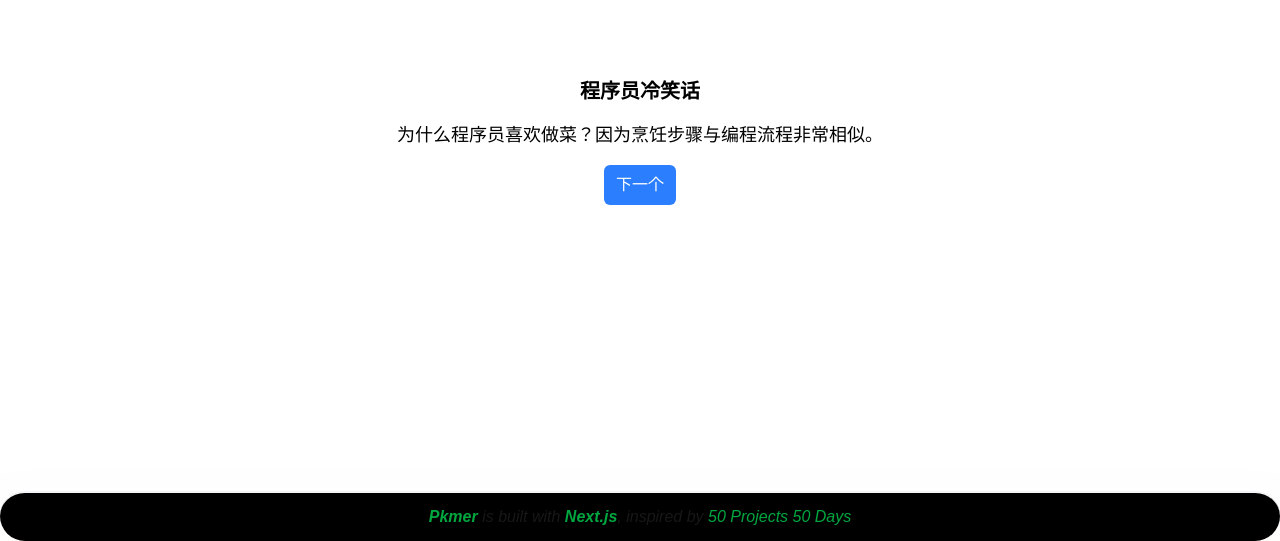
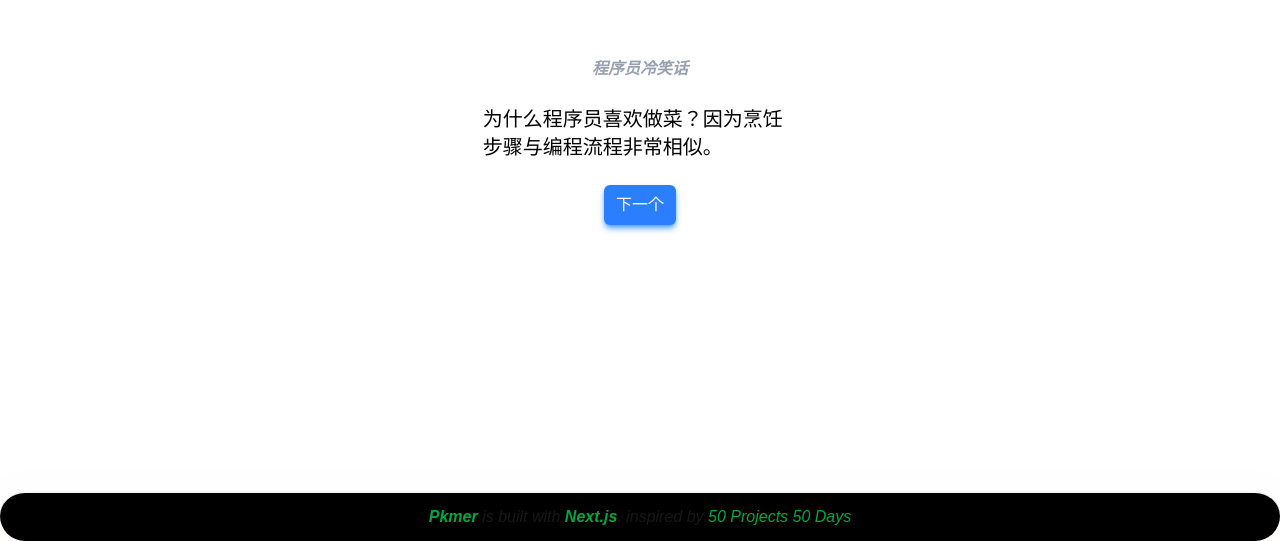
Before and after one commit to upangka/50days50projectsUseNextJs, a Next.js app: page /jokes in a window 1280 px wide. Shown: the part 259-800 px from the top of the page. Built offline with nearby package versions, Linux system fonts and the light colour scheme.

Commit message:
feat(jokes): 优化样式

```diff
--- a/src/app/(cases)/jokes/_components/button.tsx
+++ b/src/app/(cases)/jokes/_components/button.tsx
@@ -12,7 +12,7 @@ export const Button: React.FC<ButtonProps> = ({ children }) => {
 
   return (
     <button
-      className='rounded-md bg-blue-500 px-3 py-2 text-white hover:scale-105 hover:bg-blue-700'
+      className='rounded-md bg-blue-500 px-3 py-2 text-white shadow-md shadow-blue-400 hover:scale-105 hover:bg-blue-700'
       onClick={handleClick}
     >
       {children}
--- a/src/app/(cases)/jokes/page.tsx
+++ b/src/app/(cases)/jokes/page.tsx
@@ -6,9 +6,9 @@ export default async function JokesPage() {
 
   return (
     <section className='flex h-screen w-screen flex-col items-center justify-center'>
-      <div className='flex w-1/2 flex-col items-center justify-center gap-4 rounded-lg bg-white px-3 py-5 shadow-md shadow-white'>
-        <h1 className='text-xl font-bold text-black'>程序员冷笑话</h1>
-        <p className='px-11 text-lg text-black'>{joke.joke}</p>
+      <div className='flex w-1/3 flex-col items-center justify-center gap-6 rounded-lg bg-white px-3 py-5 shadow-md shadow-white'>
+        <h1 className='text-md font-bold text-gray-400 italic'>程序员冷笑话</h1>
+        <p className='px-11 text-xl text-black'>{joke.joke}</p>
         <Button>下一个</Button>
       </div>
     </section>
--- a/src/data/projects.tsx
+++ b/src/data/projects.tsx
@@ -20,7 +20,7 @@ export const projects: ProjectDemo[] = [
   { id: 7, title: 'Split Landing Page', route: 'split-landing-page', finished: false },
   { id: 8, title: 'Form Wave', route: 'form-wave', finished: false },
   { id: 9, title: 'Sound Board', route: 'sound-board', finished: false },
-  { id: 10, title: 'Dad Jokes', route: 'dad-jokes', finished: false },
+  { id: 10, title: 'Dad Jokes', route: 'jokes', finished: true },
   { id: 11, title: 'Event Keycodes', route: 'event-keycodes', finished: false },
   { id: 12, title: 'Faq Collapse', route: 'faq-collapse', finished: false },
   { id: 13, title: 'Random Choice Picker', route: 'random-choice-picker', finished: false },
```
